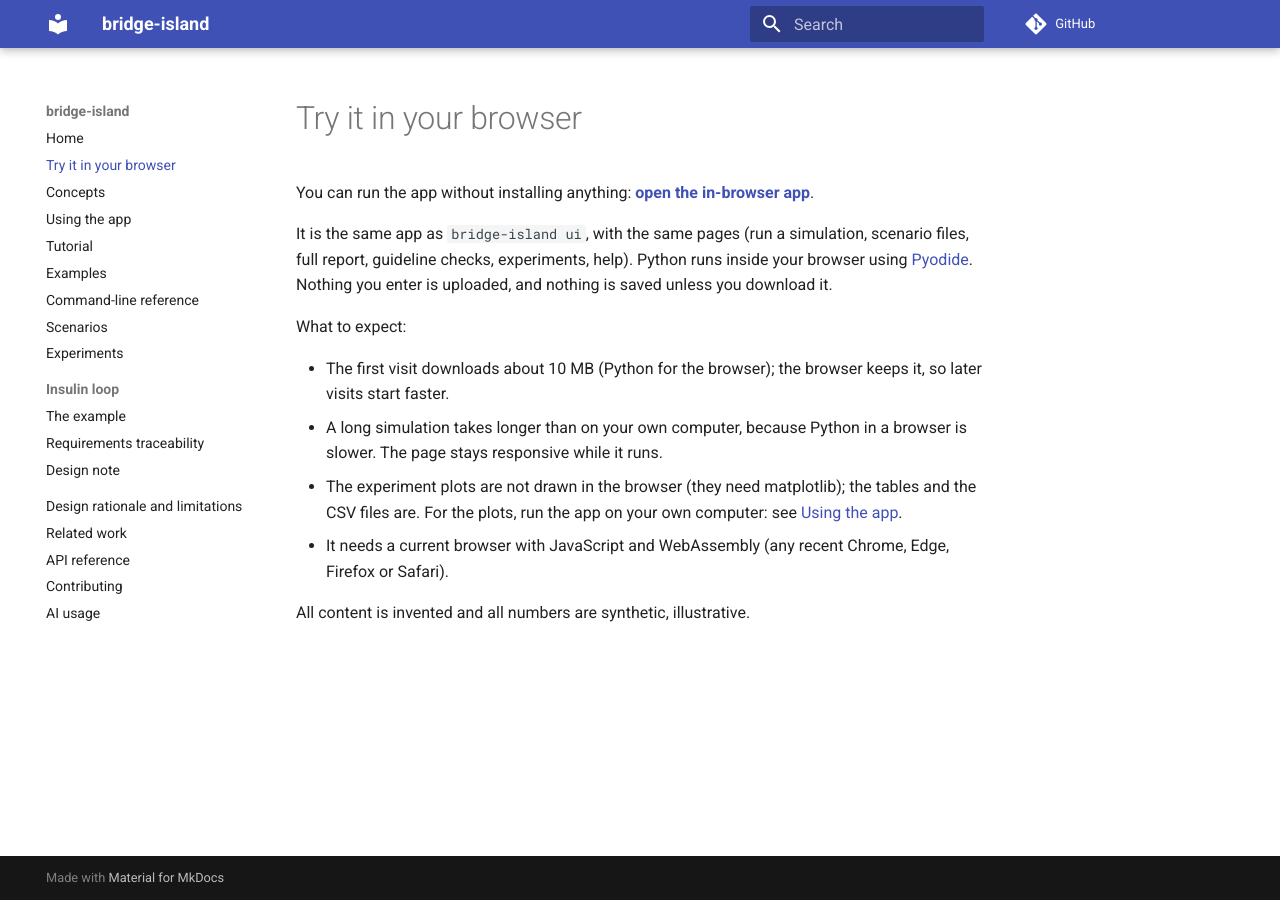
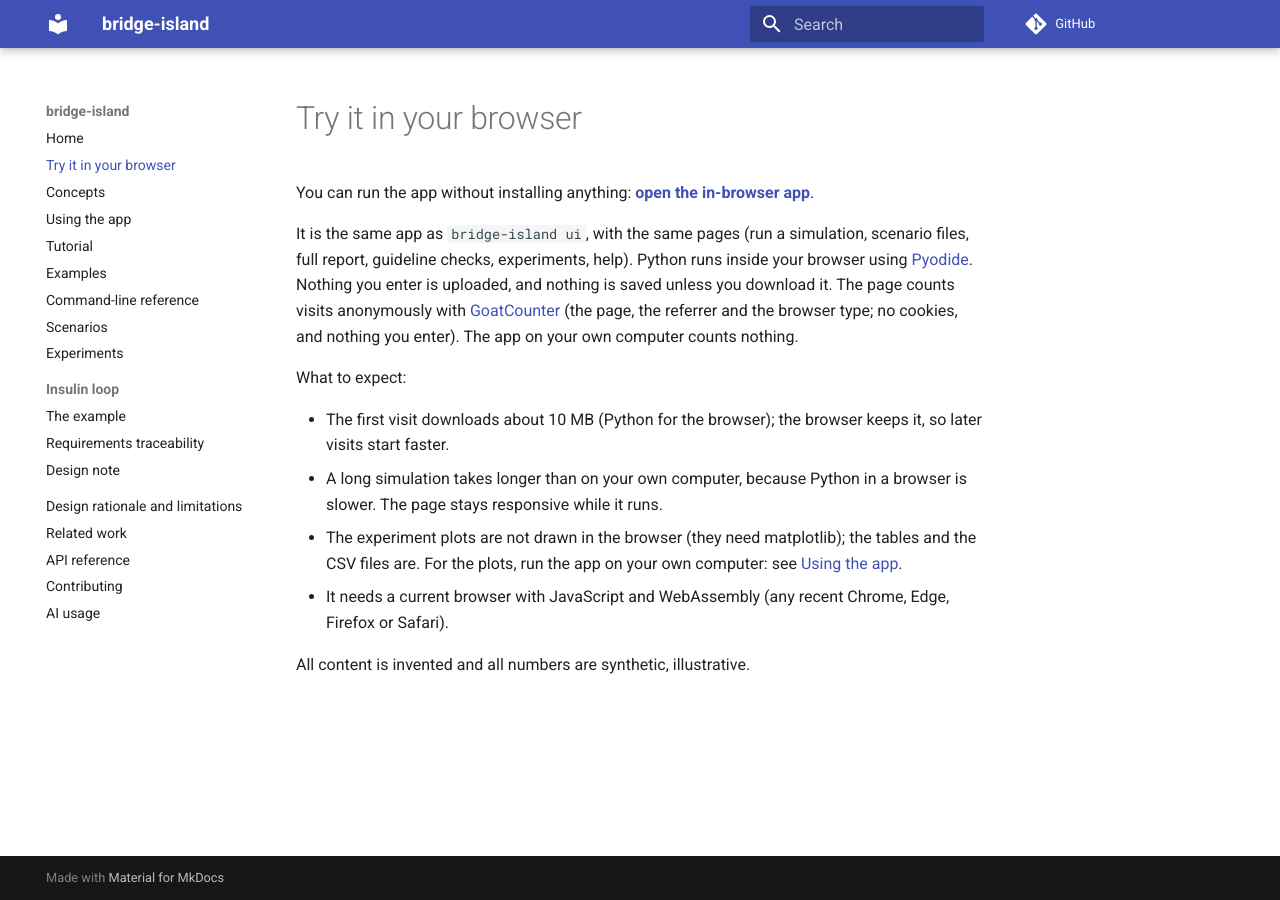
Before and after one commit to tkaiagent123/bridge-island, an MkDocs documentation site: the page built from docs/try-online.md, in a window 1280 px wide. Built offline with MkDocs 1.6.1 and Material for MkDocs 9.7.7, drawn with Linux system fonts in a browser that asks for light colours; comment, search, counter and statistics services are not loaded.

Commit message:
feat(online): count visits anonymously with GoatCounter, and say so
Co-Authored-By: Claude Sonnet 5.5 <noreply@anthropic.com>
Claude-Session: https://claude.ai/code/session_018fYJpiFCgyfVTjrfm32VEP

```diff
--- a/docs/online/index.html
+++ b/docs/online/index.html
@@ -23,7 +23,7 @@ iframe{width:100%;height:100%;border:0;display:block;background:var(--bg)}
 </head>
 <body>
 <div class="strip" role="note">
-  <span>Running entirely in your browser. Nothing you enter is uploaded.</span>
+  <span>Running entirely in your browser. Nothing you enter is uploaded. Visits are counted anonymously.</span>
   <span id="status" aria-live="polite"></span>
   <a class="grow" href="../">Documentation</a>
   <a href="https://github.com/tkaiagent123/bridge-island">Source</a>
@@ -35,5 +35,6 @@ iframe{width:100%;height:100%;border:0;display:block;background:var(--bg)}
 </div>
 <noscript><p style="padding:1rem">This page needs JavaScript. You can also run bridge-island on your own computer: see the documentation.</p></noscript>
 <script src="app.js"></script>
+<script data-goatcounter="https://bridge-island.goatcounter.com/count" async src="https://gc.zgo.at/count.js"></script>
 </body>
 </html>
--- a/docs/try-online.md
+++ b/docs/try-online.md
@@ -5,7 +5,7 @@ You can run the app without installing anything: **[open the in-browser app](onl
 It is the same app as `bridge-island ui`, with the same pages (run a simulation, scenario files,
 full report, guideline checks, experiments, help). Python runs inside your browser using
 [Pyodide](https://pyodide.org). Nothing you enter is uploaded, and nothing is saved unless you
-download it.
+download it. The page counts visits anonymously with [GoatCounter](https://www.goatcounter.com) (the page, the referrer and the browser type; no cookies, and nothing you enter). The app on your own computer counts nothing.
 
 What to expect:
 
```
Also changed, not shown: CHANGELOG.md (+2 -0 lines).
